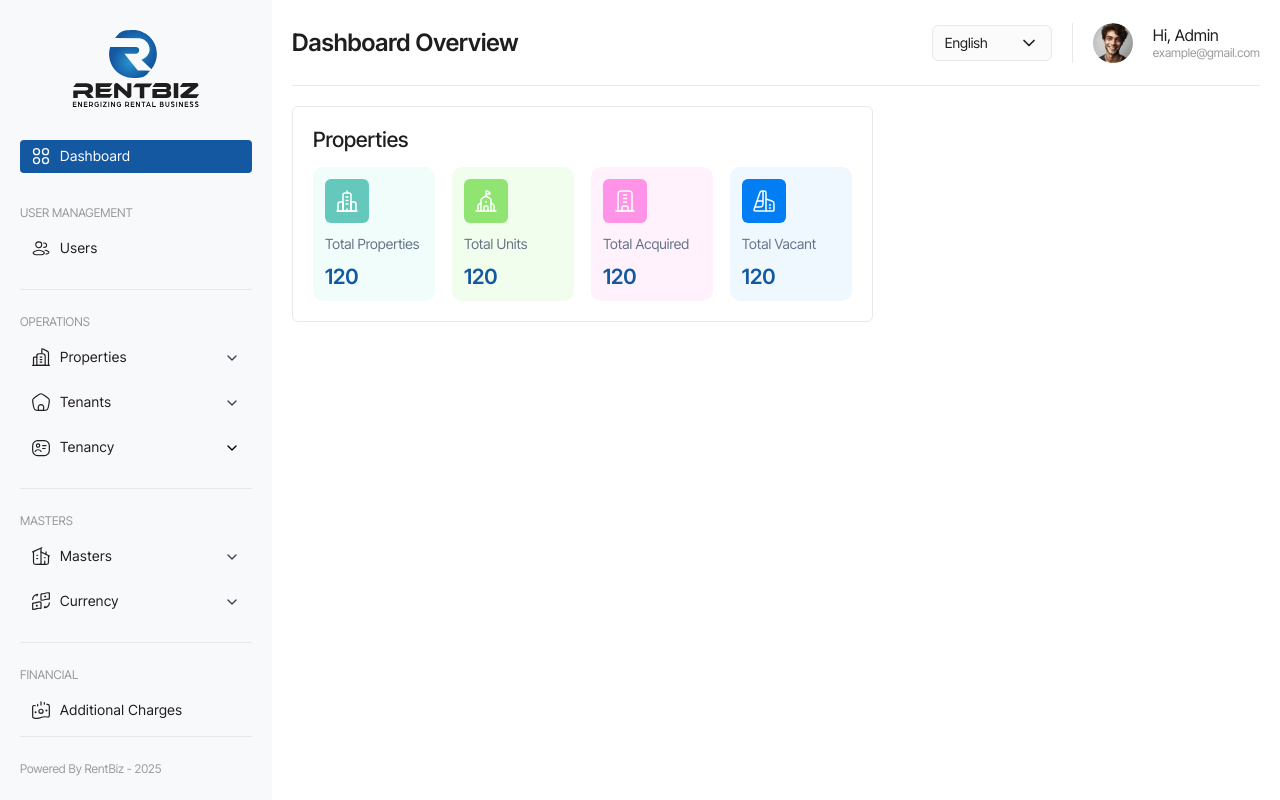
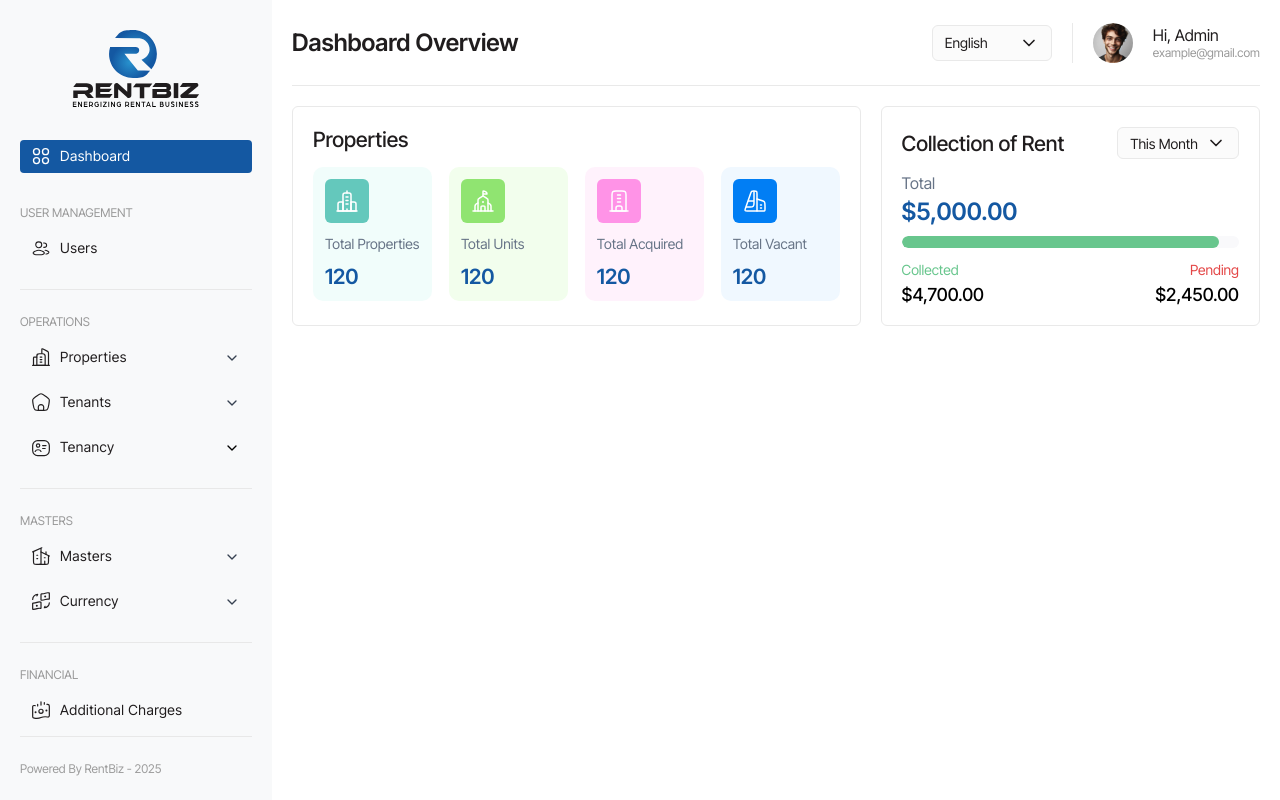
Before and after one commit to hoztox/RentBiz-Frontend, a React (Vite) app: page /admin/dashboard in a window 1280 px wide. Built offline with nearby package versions, Linux system fonts and the light colour scheme.

Commit message:
Admin Dashboard Progress chart Created

```diff
--- a/package.json
+++ b/package.json
@@ -11,6 +11,7 @@
   },
   "dependencies": {
     "axios": "^1.8.1",
+    "framer-motion": "^12.4.10",
     "lucide-react": "^0.477.0",
     "react": "^19.0.0",
     "react-countup": "^6.5.3",
--- a/src/pages/Admin Dashboard/AdminDashboard.jsx
+++ b/src/pages/Admin Dashboard/AdminDashboard.jsx
@@ -5,7 +5,7 @@ import CollectionRent from "./Collection of Rent/CollectionRent"
 
 const AdminDashboard = () => {
   return (
-    <div className='flex w-full'>
+    <div className='flex w-full gap-5'>
       <PropertiesCards />
       <CollectionRent />
     </div>
--- a/src/pages/Admin Dashboard/Collection of Rent/CollectionRent.jsx
+++ b/src/pages/Admin Dashboard/Collection of Rent/CollectionRent.jsx
@@ -1,11 +1,155 @@
-import React from 'react'
+import React, { useEffect, useMemo, useState } from 'react';
+import { ChevronDown, Calendar } from 'lucide-react';
+import { motion, AnimatePresence } from 'framer-motion';
+import CountUp from 'react-countup';
+import "./collectionrent.css";
 
 const CollectionRent = () => {
+  const [isOpen, setIsOpen] = useState(false);
+  const [animateProgress, setAnimateProgress] = useState(false);
+  const [selectedPeriod, setSelectedPeriod] = useState('This Month');
+  const [data, setData] = useState({
+    total: 5000.00,
+    collected: 4700.00,
+    pending: 2450.00
+  });
+
+  const periodData = useMemo(() => ({
+    'This Month': { total: 5000.00, collected: 4700.00, pending: 2450.00 },
+    'Last Month': { total: 4800.00, collected: 4500.00, pending: 2200.00 },
+    'Last 3 Months': { total: 14500.00, collected: 13200.00, pending: 6800.00 },
+    'This Year': { total: 58000.00, collected: 52000.00, pending: 24000.00 }
+  }), []);
+
+  const progressPercentage = (data.collected / data.total) * 100;
+
+  useEffect(() => {
+    const timer = setTimeout(() => {
+      setAnimateProgress(true);
+    }, 300);
+
+    return () => clearTimeout(timer);
+  }, []);
+
+  useEffect(() => {
+    setAnimateProgress(false);
+    setData(periodData[selectedPeriod]);
+
+    const timer = setTimeout(() => {
+      setAnimateProgress(true);
+    }, 100);
+
+    return () => clearTimeout(timer);
+  }, [selectedPeriod, periodData]);
+
+  const handlePeriodChange = (period) => {
+    setSelectedPeriod(period);
+    setIsOpen(false);
+  };
+
   return (
-    <div>
+    <div
+      // initial={{ opacity: 0, y: 20 }}
+      // animate={{ opacity: 1, y: 0 }}
+      // transition={{ duration: 0.5 }}
+      className=" rounded-md border border-[#E9E9E9] p-5 w-[40%] h-auto"
+    >
+      <div className="flex justify-between items-center mb-[14px]">
+        <h2 className="rent-head">Collection of Rent</h2>
+        <div className="relative">
+          <motion.button
+            onClick={() => setIsOpen(!isOpen)}
+            className="flex items-center gap-2 px-3 py-[5px] bg-[#FBFBFB] rounded-md border border-[#E9E9E9] hover:bg-gray-100 duration-100"
+            whileTap={{ scale: 0.97 }}
+          >
+            <span className="period-text">{selectedPeriod}</span>
+            <motion.div animate={{ rotate: isOpen ? 180 : 0 }} transition={{ duration: 0.3 }}>
+              <ChevronDown className="h-5 w-5 text-[#201D1E]" />
+            </motion.div>
+          </motion.button>
 
+          <AnimatePresence>
+            {isOpen && (
+              <motion.div
+                initial={{ opacity: 0, y: -10, height: 0 }}
+                animate={{ opacity: 1, y: 0, height: 'auto' }}
+                exit={{ opacity: 0, y: -10, height: 0 }}
+                transition={{ duration: 0.2 }}
+                className="absolute right-0 mt-2 w-40 bg-white shadow-md rounded-md z-10 border border-gray-100 overflow-hidden"
+              >
+                <ul className="py-1">
+                  {Object.keys(periodData).map((period) => (
+                    <motion.li
+                      key={period}
+                      onClick={() => handlePeriodChange(period)}
+                      className={`px-3 py-2 hover:bg-blue-50  cursor-pointer transition-colors period-options ${selectedPeriod === period ? 'bg-blue-50 text-[#1458A2]' : 'text-[#201D1E]'}`}
+                      whileHover={{ x: 2 }}
+                      whileTap={{ scale: 0.98 }}
+                    >
+                      {period}
+                    </motion.li>
+                  ))}
+                </ul>
+              </motion.div>
+            )}
+          </AnimatePresence>
+        </div>
+      </div>
+
+      <div className="">
+        <p className="total-text mb-1">Total</p>
+        <motion.h3
+          key={data.total}
+          initial={{ scale: 0.9, opacity: 0 }}
+          animate={{ scale: 1, opacity: 1 }}
+          transition={{ duration: 0.5 }}
+          className="total-count"
+        >
+          $<CountUp end={data.total} duration={1} decimals={2} />
+        </motion.h3>
+      </div>
+
+      <div className="mb-[13px]">
+        <div className="h-3 bg-[#F9F9FB] rounded-full overflow-hidden">
+          <motion.div
+            key={progressPercentage}
+            initial={{ width: '0%' }}
+            animate={{ width: animateProgress ? `${progressPercentage}%` : '0%' }}
+            transition={{ duration: 1, ease: "easeOut" }}
+            className="h-full bg-[#68C68D] rounded-full"
+          />
+        </div>
+      </div>
+
+      <div className="flex justify-between">
+        <div>
+          <p className="text-[#68C68D] collected-text mb-[6px]">Collected</p>
+          <motion.p
+            key={data.collected}
+            initial={{ y: 20, opacity: 0 }}
+            animate={{ y: 0, opacity: 1 }}
+            transition={{ duration: 0.5, delay: 0.2 }}
+            className="collected-count"
+          >
+            $<CountUp end={data.collected} duration={1} decimals={2} />
+          </motion.p>
+        </div>
+
+        <div className="text-right">
+          <p className="text-[#E44747] pending-text mb-[6px]">Pending</p>
+          <motion.p
+            key={data.pending}
+            initial={{ y: 20, opacity: 0 }}
+            animate={{ y: 0, opacity: 1 }}
+            transition={{ duration: 0.5, delay: 0.4 }}
+            className="pending-count"
+          >
+            $<CountUp end={data.pending} duration={1} decimals={2} />
+          </motion.p>
+        </div>
+      </div>
     </div>
-  )
-}
+  );
+};
 
-export default CollectionRent
+export default CollectionRent;
--- /dev/null
+++ b/src/pages/Admin Dashboard/Collection of Rent/collectionrent.css
@@ -0,0 +1,60 @@
+.rent-head {
+    font-family: 'Inter Tight';
+    font-size: 21px;
+    font-style: normal;
+    font-weight: 500;
+    line-height: normal;
+    color: #201D1E;
+}
+
+.period-text {
+    font-family: 'Inter Tight';
+    font-size: 14px;
+    font-style: normal;
+    font-weight: 400;
+    line-height: normal;
+    color: #201D1E;
+}
+
+.period-options {
+    font-family: 'Inter Tight';
+    font-size: 14px;
+    font-style: normal;
+    font-weight: 400;
+    line-height: normal;
+}
+
+.total-text {
+    font-family: 'Inter Tight';
+    font-size: 16px;
+    font-style: normal;
+    font-weight: 400;
+    line-height: normal;
+    color: #677487;
+}
+
+.total-count {
+    font-family: 'Inter Tight';
+    font-size: 24px;
+    font-style: normal;
+    font-weight: 600;
+    line-height: normal;
+    color: #1458A2;
+    margin-bottom: 10px;
+}
+
+.collected-text, .pending-text {
+    font-family: 'Inter Tight';
+    font-size: 14px;
+    font-style: normal;
+    font-weight: 400;
+    line-height: normal;
+}
+
+.collected-count, .pending-count {
+    font-family: 'Inter Tight';
+    font-size: 18px;
+    font-style: normal;
+    line-height: normal;
+    font-weight: 500;
+}
```
Also changed, not shown: 1 other file (tests, documents, lock files or other folders).
